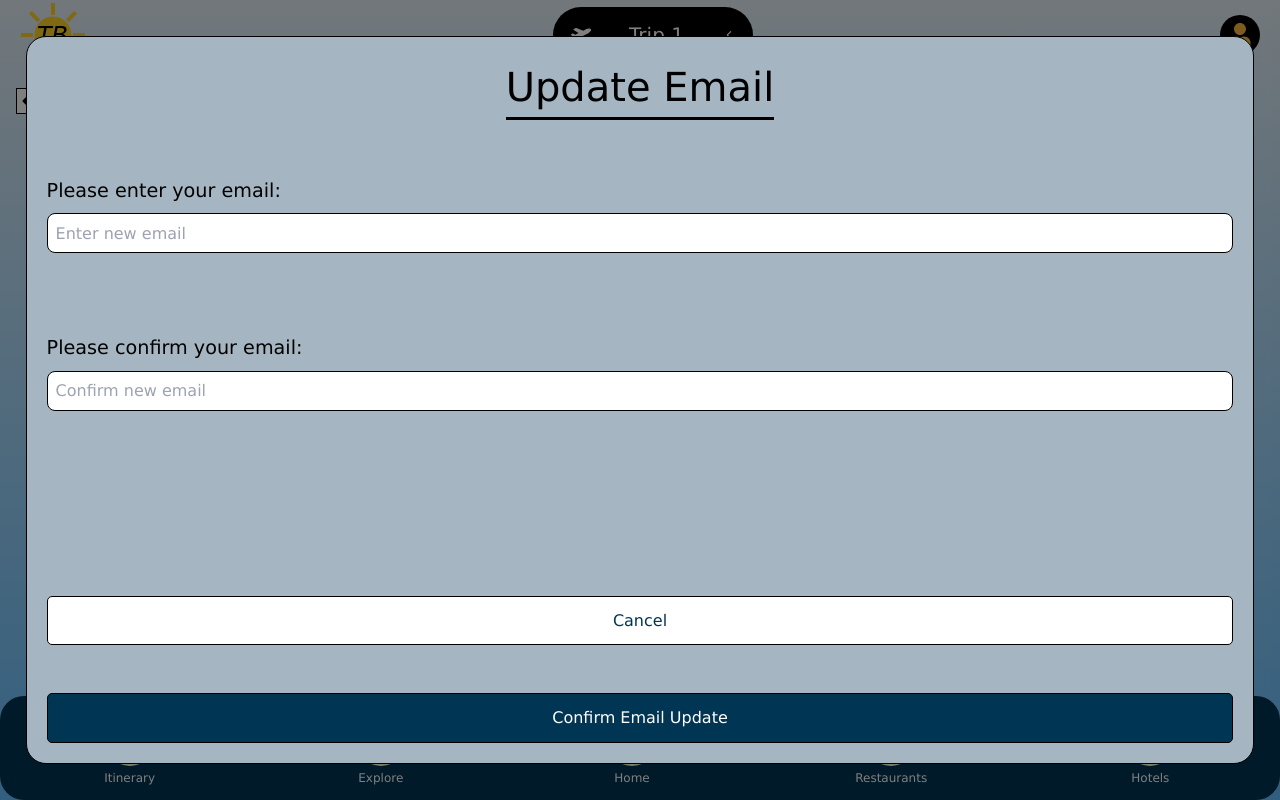
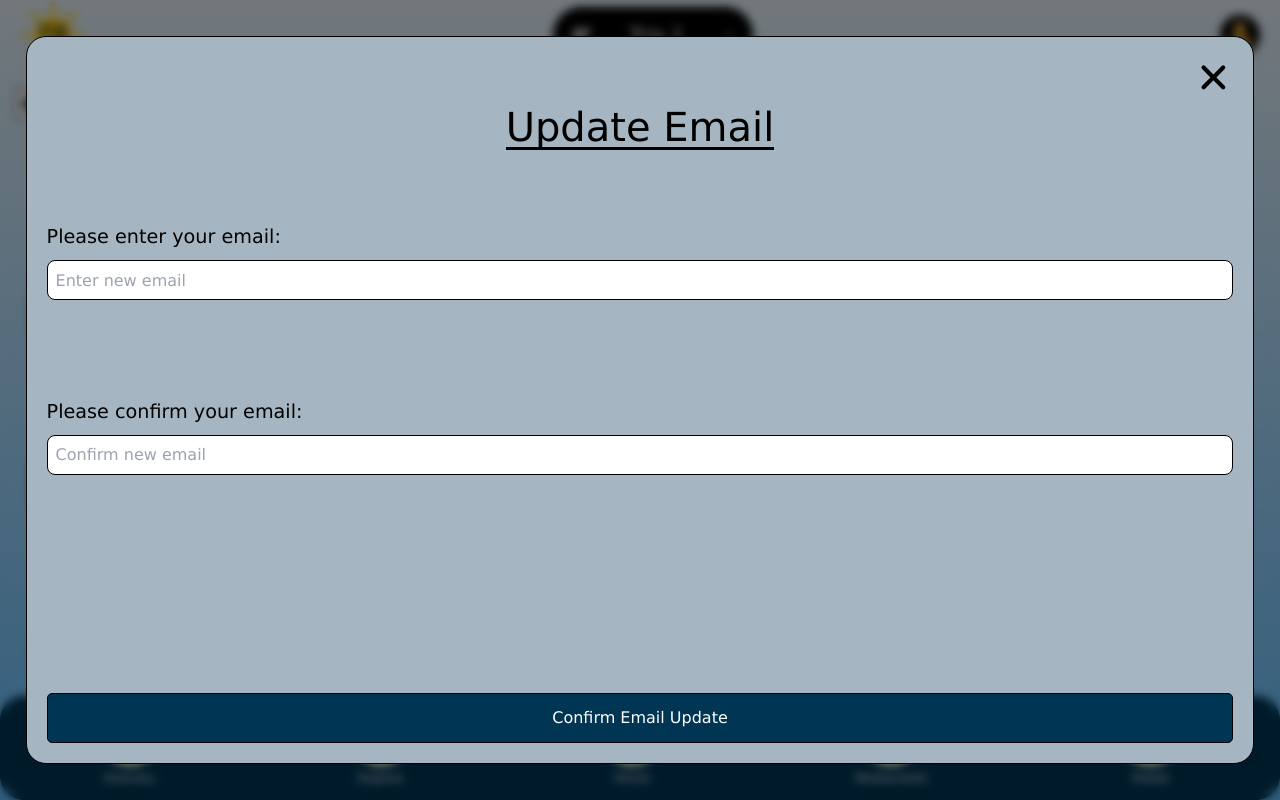
Before and after one commit to KhushiChoksi/CPSC481_T8G2, a Next.js app in the folder travel-app/: page /account-settings in a window 1280 px wide. Both pictures are taken after a click on the button "Update Email Address". Built offline with nearby package versions, Linux system fonts and the light colour scheme.

Commit message:
updated account-settings popups for proper usage of "X" and back arrow buttons, split resetpassword popups between account-settings and welcome-login to avoid issues with functionality as I am currently working on implementing functionality to account-settings.

```diff
--- a/travel-app/src/app/components/account-settings/ResetPasswordPopup.tsx
+++ b/travel-app/src/app/components/account-settings/ResetPasswordPopup.tsx
@@ -1,24 +1,27 @@
 "use client";
 
 import React, { useState } from "react";
-import SuccessPopup from "../SuccessPopup"; // Reuse the SuccessPopup for confirmation
+import SuccessPopup from "../SuccessPopup";
+import CloseButton from "../CloseButton";
+import BackButtonPopup from "../BackButtonPopup";
 import { useRouter } from "next/navigation";
 
 interface ResetPasswordPopupProps {
-  onCancel: () => void; // Close the popup
+  onClose: () => void; // Close all popups
+  onGoBack: () => void; // Go back to the previous popup
   onComplete: () => void; // Callback after reset flow
   redirectTo: string; // Determines where to navigate after success
 }
 
 const ResetPasswordPopup: React.FC<ResetPasswordPopupProps> = ({
-  onCancel,
+  onClose,
+  onGoBack,
   onComplete,
   redirectTo,
 }) => {
   const [step, setStep] = useState<"inputEmail" | "emailSent">("inputEmail");
   const router = useRouter();
 
-  // Email Sent Step
   if (step === "emailSent") {
     return (
       <SuccessPopup
@@ -26,17 +29,34 @@ const ResetPasswordPopup: React.FC<ResetPasswordPopupProps> = ({
         subtitle="Please check your email for password reset instructions."
         buttonText="Continue"
         onGetStarted={() => {
-          onComplete(); // Close the popup
-          router.push(redirectTo); // Navigate to the specified screen
+          onComplete();
+          router.push(redirectTo);
         }}
       />
     );
   }
 
-  // Email Input Step
   return (
+    <>
+      {/* Blur Effect */}
+      <div style={styles.blurOverlay}></div>
+
+      {/* Modal */}
       <div style={styles.modalOverlay}>
         <div style={styles.modal}>
+          {/* Back Button */}
+          <div style={styles.backButtonContainer}>
+            <BackButtonPopup
+              onClick={onGoBack}
+              ariaLabel="Go Back from Reset Password Popup"
+            />
+          </div>
+
+          {/* Close Button */}
+          <div style={styles.closeButtonContainer}>
+            <CloseButton onClick={onClose} ariaLabel="Close Reset Password Popup" />
+          </div>
+
           {/* Title */}
           <h1 style={styles.modalTitle}>
             Reset Password<span style={styles.underline}></span>
@@ -48,36 +68,42 @@ const ResetPasswordPopup: React.FC<ResetPasswordPopupProps> = ({
             <input type="text" style={styles.input} />
           </div>
 
-        {/* Buttons */}
+          {/* Confirm Button */}
           <div style={styles.modalButtonContainer}>
-          <button style={styles.longCancelButton} onClick={onCancel}>
-            Cancel
-          </button>
             <button
               style={styles.longConfirmButton}
-            onClick={() => setStep("emailSent")} // Move to the "email sent" step
+              onClick={() => setStep("emailSent")}
             >
               Confirm Reset Password
             </button>
           </div>
         </div>
       </div>
+    </>
   );
 };
 
 const styles: { [key: string]: React.CSSProperties } = {
+  blurOverlay: {
+    position: "fixed",
+    top: 0,
+    left: 0,
+    width: "100vw",
+    height: "100vh",
+    backgroundColor: "rgba(0, 0, 0, 0.5)", // Dim background
+    backdropFilter: "blur(5px)",
+    zIndex: 1020, // Ensure blur is below modal but above everything else
+  },
   modalOverlay: {
     position: "fixed",
     top: 0,
     left: 0,
     width: "100vw", // Full width of the viewport
     height: "100vh", // Full height of the viewport
-    backgroundColor: "rgba(0, 0, 0, 0.5)",
     display: "flex",
     justifyContent: "center",
     alignItems: "center",
-    boxSizing: "border-box",
-    zIndex: "1002",
+    zIndex: 2000, // Ensure modal is above blur
   },
   modal: {
     width: "96vw", // Responsive width
@@ -90,15 +116,28 @@ const styles: { [key: string]: React.CSSProperties } = {
     flexDirection: "column",
     justifyContent: "space-between",
     alignItems: "center",
-    overflowY: "auto", // Add scrolling for overflow content
     boxSizing: "border-box",
+    position: "relative",
+  },
+  backButtonContainer: {
+    position: "absolute",
+    top: "10px",
+    left: "17px",
+    zIndex: 1100,
+  },
+  closeButtonContainer: {
+    position: "absolute",
+    top: "10px",
+    right: "10px",
+    zIndex: 1100, // Ensure it stays above the modal content
   },
   modalTitle: {
     fontSize: "2.5rem",
     fontFamily: "Verdana, Geneva, Tahoma, sans-serif",
     color: "#000000",
     textAlign: "center",
-    position: "relative",
+    marginBottom: "1.5rem",
+    marginTop: "2.5rem",
   },
   underline: {
     display: "block",
@@ -139,17 +178,6 @@ const styles: { [key: string]: React.CSSProperties } = {
     alignItems: "center",
     gap: "3rem", // Adds consistent vertical spacing between buttons
   },
-  longCancelButton: {
-    width: "100%",
-    height: "3.1rem", // Matches the cancel button height
-    backgroundColor: "#FFFFFF",
-    color: "#003554",
-    border: "1px solid #000000",
-    borderRadius: "5px",
-    fontSize: "1rem",
-    fontFamily: "Verdana, Geneva, Tahoma, sans-serif",
-    cursor: "pointer",
-  },
   longConfirmButton: {
     width: "100%",
     height: "3.1rem", // Matches the confirm button height
--- a/travel-app/src/app/components/account-settings/UpdateEmailPopup.tsx
+++ b/travel-app/src/app/components/account-settings/UpdateEmailPopup.tsx
@@ -1,7 +1,7 @@
 "use client";
 
 import React, { useState } from "react";
-//import SuccessPopup from "./SuccessPopup"; // Reuse for confirmation
+import CloseButton from "../CloseButton"; // Import the CloseButton component
 
 interface UpdateEmailPopupProps {
   onCancel: () => void;
@@ -32,8 +32,21 @@ const UpdateEmailPopup: React.FC<UpdateEmailPopupProps> = ({
   };
 
   return (
+    <>
+      {/* Blur Effect */}
+      <div style={styles.blurOverlay}></div>
+
+      {/* Modal */}
       <div style={styles.modalOverlay}>
         <div style={styles.modal}>
+          {/* Close Button */}
+          <div style={styles.closeButtonContainer}>
+            <CloseButton
+              onClick={onCancel} // Close the popup
+              ariaLabel="Close Update Email Popup"
+            />
+          </div>
+
           {/* Title */}
           <h1 style={styles.modalTitle}>
             Update Email<span style={styles.underline}></span>
@@ -68,32 +81,39 @@ const UpdateEmailPopup: React.FC<UpdateEmailPopupProps> = ({
             )}
           </div>
 
-        {/* Buttons */}
+          {/* Confirm Button */}
           <div style={styles.modalButtonContainer}>
-          <button style={styles.longCancelButton} onClick={onCancel}>
-            Cancel
-          </button>
             <button style={styles.longConfirmButton} onClick={handleConfirm}>
               Confirm Email Update
             </button>
           </div>
         </div>
       </div>
+    </>
   );
 };
 
 const styles: { [key: string]: React.CSSProperties } = {
+  blurOverlay: {
+    position: "fixed",
+    top: 0,
+    left: 0,
+    width: "100vw",
+    height: "100vh",
+    backgroundColor: "rgba(0, 0, 0, 0.5)", // Dim background
+    backdropFilter: "blur(5px)",
+    zIndex: 1020, // Ensure blur is below modal but above everything else
+  },
   modalOverlay: {
     position: "fixed",
     top: 0,
     left: 0,
     width: "100vw",
     height: "100vh",
-    backgroundColor: "rgba(0, 0, 0, 0.5)",
     display: "flex",
     justifyContent: "center",
     alignItems: "center",
-    zIndex: 1000,
+    zIndex: 2000, // Ensure modal is above blur
   },
   modal: {
     width: "96vw",
@@ -107,13 +127,21 @@ const styles: { [key: string]: React.CSSProperties } = {
     justifyContent: "space-between",
     alignItems: "center",
     boxSizing: "border-box",
+    position: "relative",
+  },
+  closeButtonContainer: {
+    position: "absolute",
+    top: "10px",
+    right: "10px",
+    zIndex: 1100,
   },
   modalTitle: {
     fontSize: "2.5rem",
     fontFamily: "Verdana, Geneva, Tahoma, sans-serif",
     color: "#000000",
     textAlign: "center",
-    position: "relative",
+    marginBottom: "0rem",
+    marginTop: "2.5rem",
   },
   underline: {
     display: "block",
@@ -121,6 +149,7 @@ const styles: { [key: string]: React.CSSProperties } = {
     width: "100%",
     backgroundColor: "#000000",
     margin: "0 auto",
+    marginTop: "-10px",
   },
   inputGroup: {
     width: "100%",
@@ -163,15 +192,6 @@ const styles: { [key: string]: React.CSSProperties } = {
     gap: "3rem",
     width: "100%",
   },
-  longCancelButton: {
-    width: "100%",
-    height: "3.1rem",
-    backgroundColor: "#FFFFFF",
-    color: "#003554",
-    border: "1px solid #000000",
-    borderRadius: "5px",
-    fontFamily: "Verdana, Geneva, Tahoma, sans-serif",
-  },
   longConfirmButton: {
     width: "100%",
     height: "3.1rem",
--- a/travel-app/src/app/components/account-settings/UpdatePasswordPopup.tsx
+++ b/travel-app/src/app/components/account-settings/UpdatePasswordPopup.tsx
@@ -1,22 +1,24 @@
 "use client";
 
 import React, { useState } from "react";
-import ResetPasswordPopup from "./ResetPasswordPopup"; // Import ResetPasswordPopup
+import CloseButton from "../CloseButton";
+import ResetPasswordPopup from "./ResetPasswordPopup";
 
 interface UpdatePasswordPopupProps {
-  onCancel: () => void;
-  onComplete: () => void;
+  onClose: () => void; // Close all popups
+  onGoBack: () => void; // Go back to the previous popup
+  onComplete: () => void; // Callback after password update flow
 }
 
 const UpdatePasswordPopup: React.FC<UpdatePasswordPopupProps> = ({
-  onCancel,
+  onClose,
   onComplete,
 }) => {
   const [currentPassword, setCurrentPassword] = useState("");
   const [newPassword, setNewPassword] = useState("");
   const [confirmNewPassword, setConfirmNewPassword] = useState("");
   const [errorMessage, setErrorMessage] = useState("");
-  const [showResetPasswordPopup, setShowResetPasswordPopup] = useState(false); // Toggle ResetPasswordPopup
+  const [showResetPasswordPopup, setShowResetPasswordPopup] = useState(false);
 
   const handleConfirm = () => {
     if (!currentPassword || !newPassword || !confirmNewPassword) {
@@ -29,24 +31,34 @@ const UpdatePasswordPopup: React.FC<UpdatePasswordPopupProps> = ({
     }
 
     setErrorMessage("");
-    onComplete(); // Close UpdatePasswordPopup
+    onComplete();
   };
 
   if (showResetPasswordPopup) {
     return (
       <ResetPasswordPopup
-        onCancel={() => setShowResetPasswordPopup(false)} // Close ResetPasswordPopup
-        onComplete={() => {
-          setShowResetPasswordPopup(false); // Close ResetPasswordPopup
-        }}
-        redirectTo="/account-settings" // Redirect to Account Settings
+        onClose={onClose}
+        onGoBack={() => setShowResetPasswordPopup(false)}
+        onComplete={onComplete}
+        redirectTo="/account-settings"
       />
     );
   }
 
   return (
+    <>
+      {/* Blur Effect */}
+      <div style={styles.blurOverlay}></div>
+
+      {/* Modal */}
       <div style={styles.modalOverlay}>
         <div style={styles.modal}>
+          {/* Close Button */}
+          <div style={styles.closeButtonContainer}>
+            <CloseButton onClick={onClose} ariaLabel="Close Update Password Popup" />
+          </div>
+
+          {/* Title */}
           <h1 style={styles.modalTitle}>
             Update Password<span style={styles.underline}></span>
           </h1>
@@ -66,7 +78,7 @@ const UpdatePasswordPopup: React.FC<UpdatePasswordPopupProps> = ({
           {/* Forgot Password */}
           <button
             style={styles.forgotPasswordButton}
-          onClick={() => setShowResetPasswordPopup(true)} // Open ResetPasswordPopup
+            onClick={() => setShowResetPasswordPopup(true)}
           >
             Forgot Password?
           </button>
@@ -96,36 +108,45 @@ const UpdatePasswordPopup: React.FC<UpdatePasswordPopupProps> = ({
           </div>
 
           {/* Error Message */}
+          <div style={styles.errorContainer}>
             {errorMessage && (
               <div style={styles.errorMessage}>{errorMessage}</div>
             )}
+          </div>
 
-        {/* Buttons */}
+          {/* Confirm Button */}
           <div style={styles.modalButtonContainer}>
-          <button style={styles.longCancelButton} onClick={onCancel}>
-            Cancel Password Update
-          </button>
             <button style={styles.longConfirmButton} onClick={handleConfirm}>
               Confirm Password Update
             </button>
           </div>
         </div>
       </div>
+    </>
   );
 };
 
 const styles: { [key: string]: React.CSSProperties } = {
+  blurOverlay: {
+    position: "fixed",
+    top: 0,
+    left: 0,
+    width: "100vw",
+    height: "100vh",
+    backgroundColor: "rgba(0, 0, 0, 0.5)", // Dim background
+    backdropFilter: "blur(5px)",
+    zIndex: 1020, // Ensure blur is below modal but above everything else
+  },
   modalOverlay: {
     position: "fixed",
     top: 0,
     left: 0,
     width: "100vw",
     height: "100vh",
-    backgroundColor: "rgba(0, 0, 0, 0.5)",
     display: "flex",
     justifyContent: "center",
     alignItems: "center",
-    zIndex: 1000,
+    zIndex: 2000,
   },
   modal: {
     width: "96vw",
@@ -139,12 +160,21 @@ const styles: { [key: string]: React.CSSProperties } = {
     justifyContent: "space-between",
     alignItems: "center",
     boxSizing: "border-box",
+    position: "relative",
+  },
+  closeButtonContainer: {
+    position: "absolute",
+    top: "10px",
+    right: "10px",
+    zIndex: 1100,
   },
   modalTitle: {
-    fontSize: "2.49rem",
+    fontSize: "2.5rem",
     fontFamily: "Verdana, Geneva, Tahoma, sans-serif",
     color: "#000000",
     textAlign: "center",
+    marginBottom: "1.5rem",
+    marginTop: "2.5rem",
   },
   underline: {
     display: "block",
@@ -152,6 +182,7 @@ const styles: { [key: string]: React.CSSProperties } = {
     width: "100%",
     backgroundColor: "#000000",
     margin: "0 auto",
+    marginTop: "-10px",
   },
   inputGroup: {
     width: "100%",
@@ -186,27 +217,24 @@ const styles: { [key: string]: React.CSSProperties } = {
     marginBottom: "1.5rem",
     textAlign: "center",
   },
+  errorContainer: {
+    width: "100%",
+    height: "0.5rem",
+    display: "flex",
+    justifyContent: "center",
+    alignItems: "center",
+    marginBottom: "1rem",
+  },
   errorMessage: {
     color: "red",
     fontSize: "1rem",
     fontFamily: "Verdana, Geneva, Tahoma, sans-serif",
-    textAlign: "center",
-    marginBottom: "1rem",
   },
   modalButtonContainer: {
     display: "flex",
     flexDirection: "column",
-    gap: "3rem",
+    gap: "1.5rem",
     width: "100%",
-  },
-  longCancelButton: {
-    width: "100%",
-    height: "3.1rem",
-    backgroundColor: "#FFFFFF",
-    color: "#003554",
-    border: "1px solid #000000",
-    borderRadius: "5px",
-    fontFamily: "Verdana, Geneva, Tahoma, sans-serif",
   },
   longConfirmButton: {
     width: "100%",
--- /dev/null
+++ b/travel-app/src/app/components/welcome-login/ResetPasswordPopupLogin.tsx
@@ -0,0 +1,166 @@
+"use client";
+
+import React, { useState } from "react";
+import SuccessPopup from "../SuccessPopup"; // Reuse the SuccessPopup for confirmation
+import { useRouter } from "next/navigation";
+
+interface ResetPasswordPopupLoginProps {
+  onCancel: () => void; // Close the popup
+  onComplete: () => void; // Callback after reset flow
+  redirectTo?: string; // Determines where to navigate after success (optional)
+}
+
+const ResetPasswordPopupLogin: React.FC<ResetPasswordPopupLoginProps> = ({
+  onCancel,
+  onComplete,
+  redirectTo = "/", // Default redirect for login flow
+}) => {
+  const [step, setStep] = useState<"inputEmail" | "emailSent">("inputEmail");
+  const router = useRouter();
+
+  // Email Sent Step
+  if (step === "emailSent") {
+    return (
+      <SuccessPopup
+        title="Reset Password"
+        subtitle="Please check your email for password reset instructions."
+        buttonText="Continue"
+        onGetStarted={() => {
+          onComplete(); // Close the popup
+          router.push(redirectTo); // Navigate to the specified or default screen
+        }}
+      />
+    );
+  }
+
+  // Email Input Step
+  return (
+    <div style={styles.modalOverlay}>
+      <div style={styles.modal}>
+        {/* Title */}
+        <h1 style={styles.modalTitle}>
+          Reset Password<span style={styles.underline}></span>
+        </h1>
+
+        {/* Input Field */}
+        <div style={styles.inputGroup}>
+          <label style={styles.label}>Please enter your e-mail:</label>
+          <input type="text" style={styles.input} />
+        </div>
+
+        {/* Buttons */}
+        <div style={styles.modalButtonContainer}>
+          <button style={styles.longCancelButton} onClick={onCancel}>
+            Cancel
+          </button>
+          <button
+            style={styles.longConfirmButton}
+            onClick={() => setStep("emailSent")} // Move to the "email sent" step
+          >
+            Confirm Reset Password
+          </button>
+        </div>
+      </div>
+    </div>
+  );
+};
+
+const styles: { [key: string]: React.CSSProperties } = {
+  modalOverlay: {
+    position: "fixed",
+    top: 0,
+    left: 0,
+    width: "100vw",
+    height: "100vh",
+    backgroundColor: "rgba(0, 0, 0, 0.5)",
+    display: "flex",
+    justifyContent: "center",
+    alignItems: "center",
+    boxSizing: "border-box",
+    zIndex: "1002",
+  },
+  modal: {
+    width: "96vw",
+    height: "91vh",
+    backgroundColor: "#A5B6C2",
+    borderRadius: "20px",
+    border: "1px solid #000000",
+    padding: "20px",
+    display: "flex",
+    flexDirection: "column",
+    justifyContent: "space-between",
+    alignItems: "center",
+    overflowY: "auto",
+    boxSizing: "border-box",
+  },
+  modalTitle: {
+    fontSize: "2.5rem",
+    fontFamily: "Verdana, Geneva, Tahoma, sans-serif",
+    color: "#000000",
+    textAlign: "center",
+    position: "relative",
+  },
+  underline: {
+    display: "block",
+    height: "3px",
+    width: "100%",
+    backgroundColor: "#000000",
+    margin: "0 auto",
+    marginTop: "-10px",
+  },
+  inputGroup: {
+    width: "100%",
+    marginBottom: "2rem",
+    display: "flex",
+    flexDirection: "column",
+    alignItems: "flex-start",
+  },
+  label: {
+    fontSize: "1.2rem",
+    fontFamily: "Verdana, Geneva, Tahoma, sans-serif",
+    color: "#000000",
+    marginBottom: "0.5rem",
+  },
+  input: {
+    width: "100%",
+    height: "2.5rem",
+    borderRadius: "8px",
+    border: "1px solid #000000",
+    padding: "0 0.5rem",
+    fontSize: "1rem",
+    fontFamily: "Verdana, Geneva, Tahoma, sans-serif",
+    color: "#000000",
+    backgroundColor: "#FFFFFF",
+  },
+  modalButtonContainer: {
+    width: "100%",
+    display: "flex",
+    flexDirection: "column",
+    alignItems: "center",
+    gap: "3rem",
+  },
+  longCancelButton: {
+    width: "100%",
+    height: "3.1rem",
+    backgroundColor: "#FFFFFF",
+    color: "#003554",
+    border: "1px solid #000000",
+    borderRadius: "5px",
+    fontSize: "1rem",
+    fontFamily: "Verdana, Geneva, Tahoma, sans-serif",
+    cursor: "pointer",
+  },
+  longConfirmButton: {
+    width: "100%",
+    height: "3.1rem",
+    backgroundColor: "#003554",
+    color: "#FFFFFF",
+    border: "1px solid #000000",
+    borderRadius: "5px",
+    fontSize: "1rem",
+    fontFamily: "Verdana, Geneva, Tahoma, sans-serif",
+    cursor: "pointer",
+  },
+};
+
+export default ResetPasswordPopupLogin;
--- a/travel-app/src/app/page.tsx
+++ b/travel-app/src/app/page.tsx
@@ -2,7 +2,7 @@
 
 import React, { useState } from "react";
 import Link from "next/link";
-import ResetPasswordPopup from "./components/account-settings/ResetPasswordPopup";
+import ResetPasswordPopupLogin from "./components/welcome-login/ResetPasswordPopupLogin";
 import CreateAccountModal from "./components/welcome-login/CreateAccountPopup";
 import Logo from "../app/components/Logo";
 
@@ -70,7 +70,7 @@ const WelcomeScreen: React.FC = () => {
 
       {/* Reset Password Popup */}
       {showResetPopup && (
-        <ResetPasswordPopup
+        <ResetPasswordPopupLogin
           onCancel={() => setShowResetPopup(false)} // Close Reset Password Popup
           onComplete={() => setShowResetPopup(false)} // Close and return to login screen
           redirectTo="/" // Redirect to the login page
```
Also changed, not shown: travel-app/src/app/account-settings/page.tsx (+9 -19 lines). Lines whose indentation alone changed are shown as unchanged.
